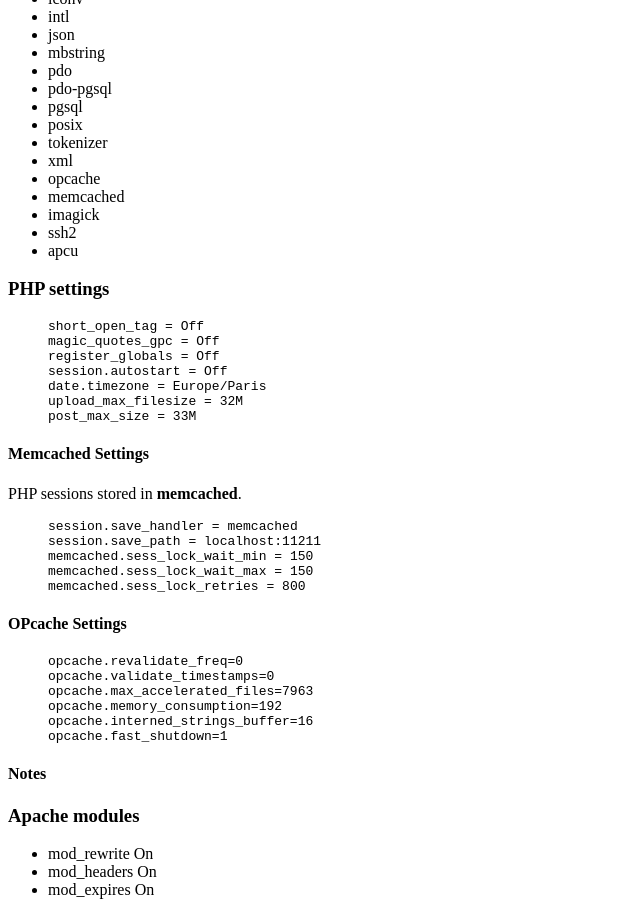
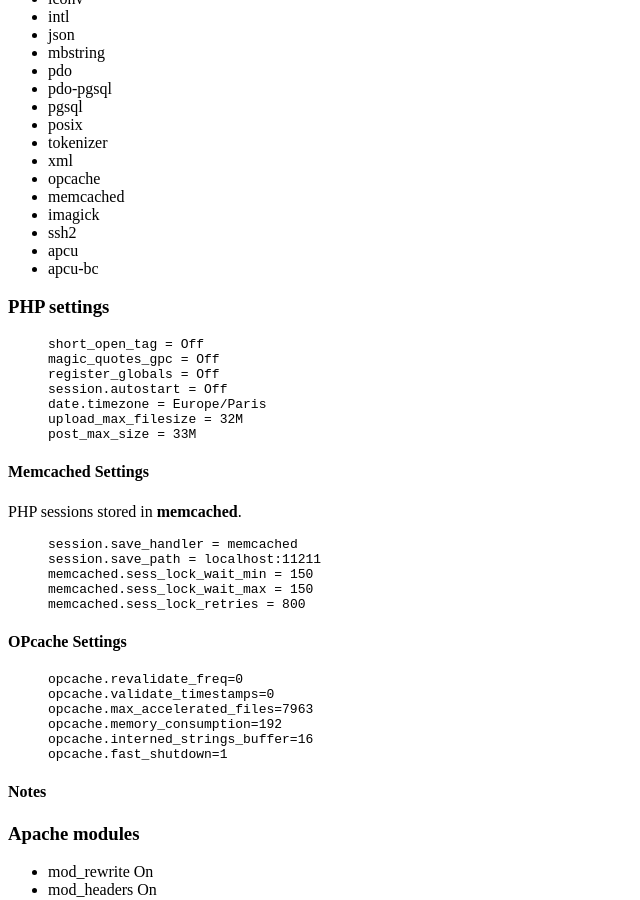
Before and after one commit to le-phare/le-phare.github.io, a Jekyll site: the page built from requirements/index.md, in a window 1280 px wide and 900 px high, scrolled down 696 px. Shown: the whole window, without its empty margins (0-640 px from the left). Built offline with Jekyll 4.4.1, drawn with Linux system fonts in a browser that asks for light colours.

Commit message:
Update index.md

```diff
--- a/requirements/index.md
+++ b/requirements/index.md
@@ -42,6 +42,7 @@ title: Hosting requirements
    * imagick
    * ssh2
    * apcu
+   * apcu-bc
 
 ### PHP settings
 
```
